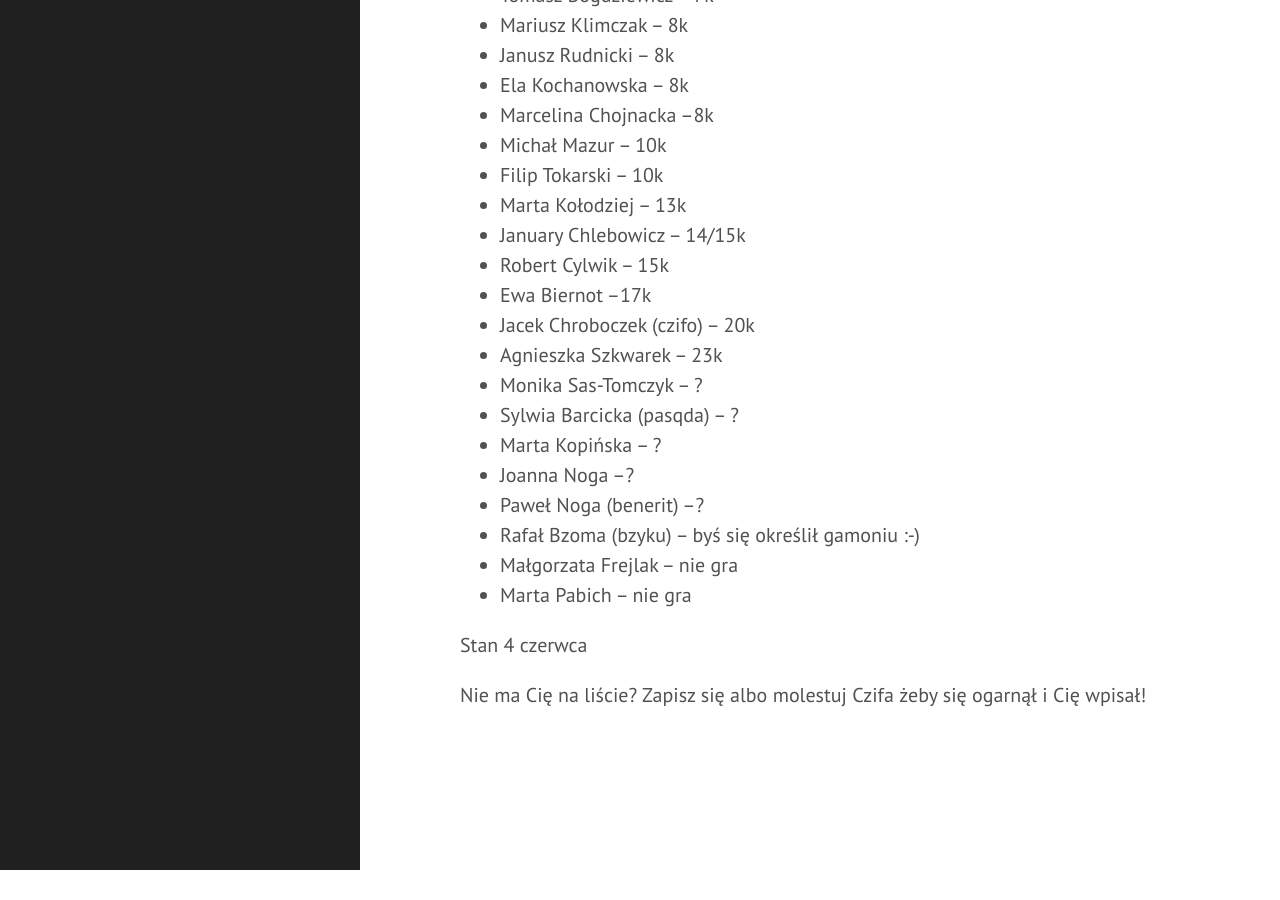
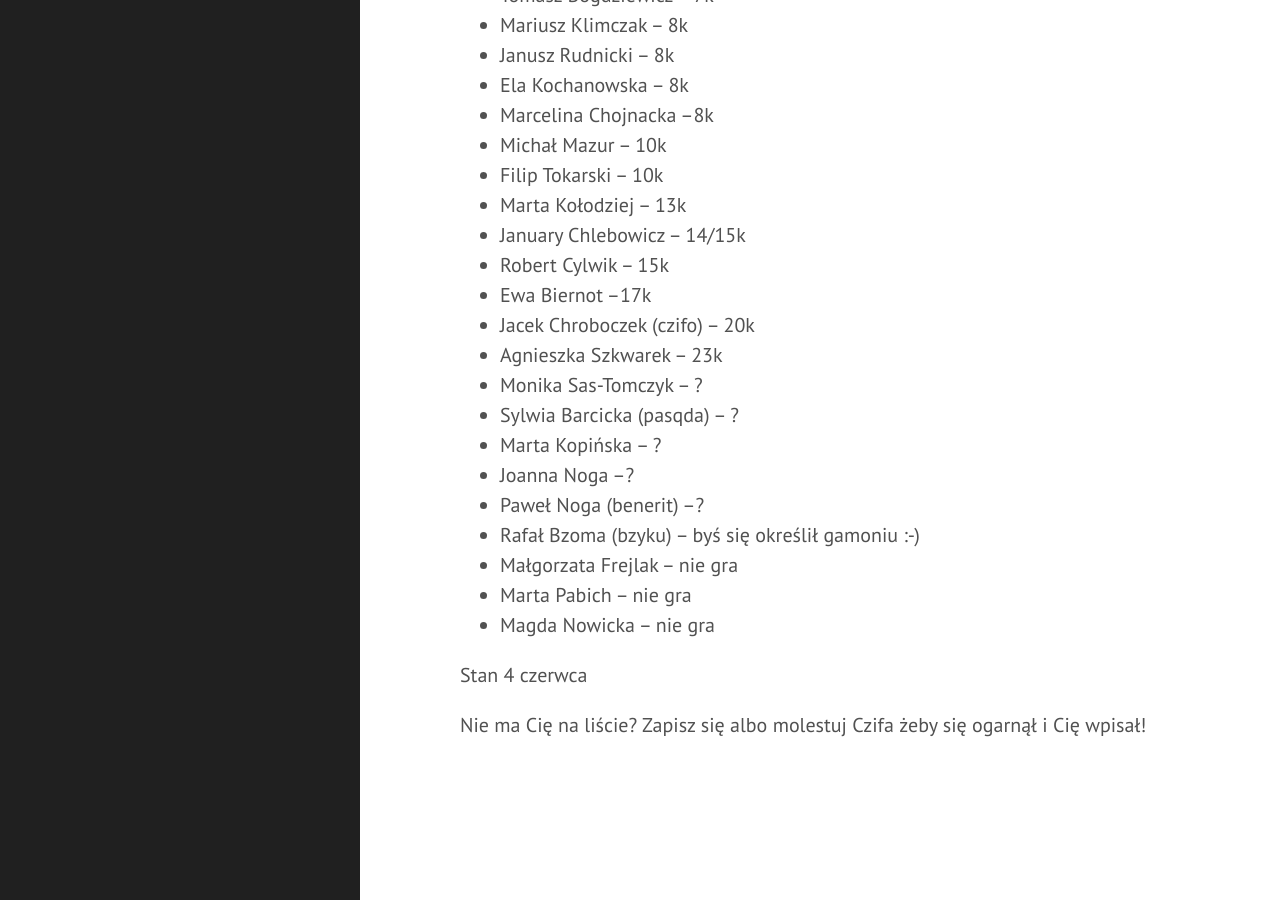
Before and after one commit to tasuki/lsg, a Jekyll site: the page built from zarejestrowani.md, in a window 1280 px wide and 900 px high, scrolled down 1098 px. Built offline with Jekyll 4.4.1, drawn with Linux system fonts in a browser that asks for light colours; before the commit the page ends 1968 px from its top, so only the background shows below that.

Commit message:
Update zarejestrowani.md

```diff
--- a/zarejestrowani.md
+++ b/zarejestrowani.md
@@ -57,6 +57,7 @@ Zarejestrowani uczestnicy (mniej więcej wg siły):
 - Rafał Bzoma (bzyku) -- byś się określił gamoniu :-)
 - Małgorzata Frejlak -- nie gra
 - Marta Pabich -- nie gra
+- Magda Nowicka -- nie gra
 
 
 
```
